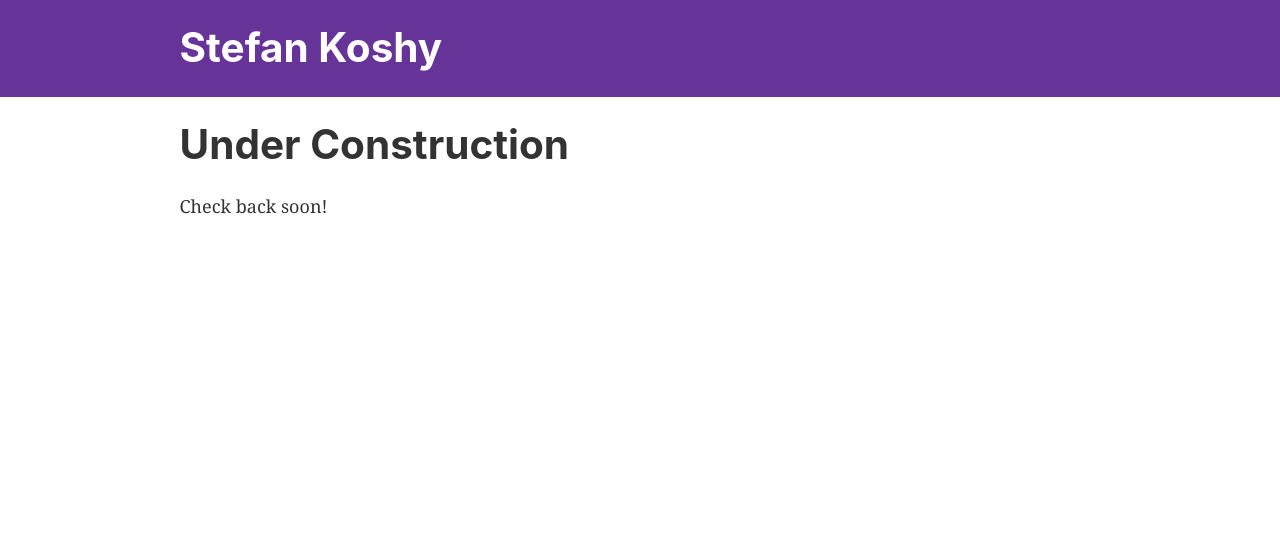
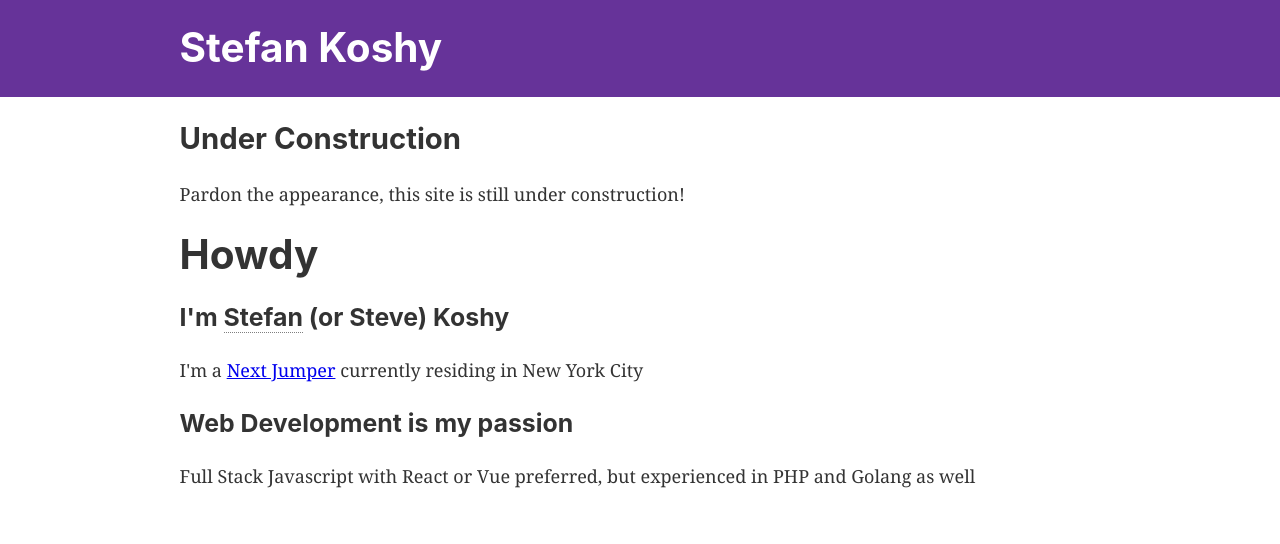
Before and after one commit to skoshy/skoshy.com, a Gatsby site: page / in a window 1280 px wide. Built offline with nearby package versions, Linux system fonts and the light colour scheme; Gatsby itself is replaced by a stand-in of ours.

Commit message:
Added some basic stuff to the site

```diff
--- a/package.json
+++ b/package.json
@@ -16,7 +16,8 @@
   "license": "MIT",
   "scripts": {
     "build": "gatsby build",
-    "develop": "gatsby develop",
+    "dev": "gatsby develop",
+    "develop": "npm run dev",
     "format": "prettier --write '**/*.js'",
     "test": "echo \"Error: no test specified\" && exit 1"
   },
--- a/src/pages/index.js
+++ b/src/pages/index.js
@@ -5,8 +5,17 @@ import Layout from '../components/layout'
 
 const IndexPage = () => (
   <Layout>
-    <h1>Under Construction</h1>
-    <p>Check back soon!</p>
+    <div className="alert alert-warning">
+      <h2>Under Construction</h2>
+      <p>Pardon the appearance, this site is still under construction!</p>
+    </div>
+    <h1>Howdy</h1>
+    <h3>I&apos;m <abbr title="Pronounced STEHP-on">Stefan</abbr> (or Steve) Koshy</h3>
+    <p>
+      I&apos;m a <a href="https://nextjump.com" rel="noopener noreferrer" target="_blank">Next Jumper</a> currently residing in New York City
+    </p>
+    <h3>Web Development is my passion</h3>
+    <p>Full Stack Javascript with React or Vue preferred, but experienced in PHP and Golang as well</p>
   </Layout>
 )
 
```
